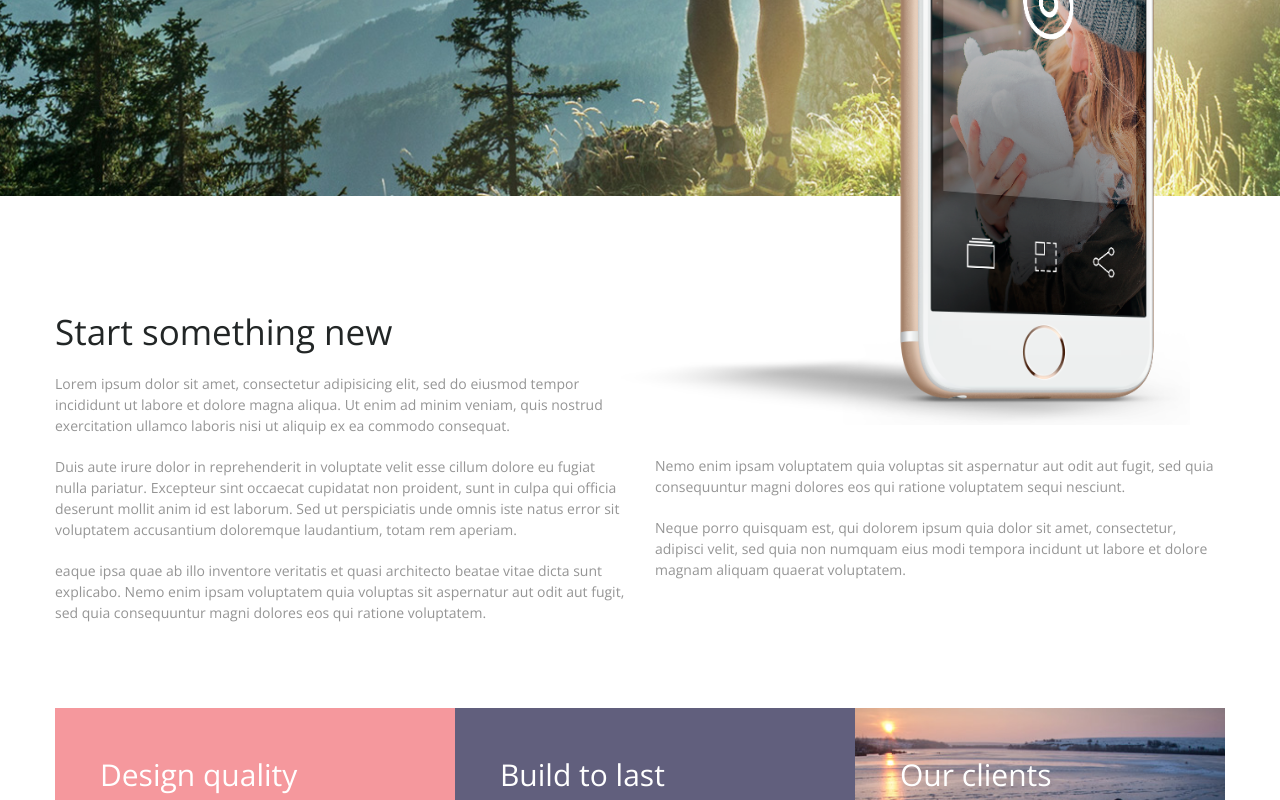
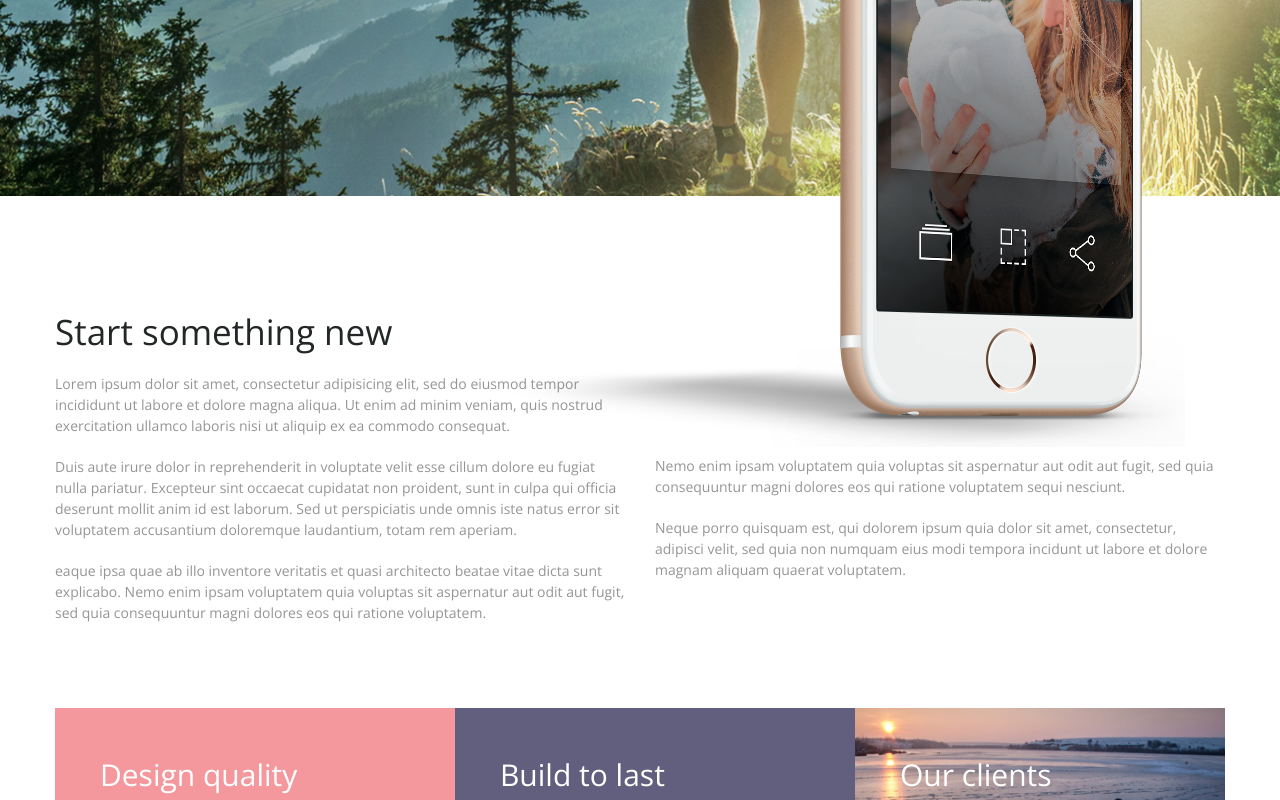
Before and after one commit to zonderweb/Take, a website: page app/index.html in a window 1280 px wide. Shown: the part 755-1555 px from the top of the page. Drawn offline with nearby package versions, Linux system fonts and the light colour scheme.

Commit message:
fix img position

```diff
--- a/app/index.html
+++ b/app/index.html
@@ -11,7 +11,7 @@
 	<link href='https://fonts.googleapis.com/css?family=Open+Sans:400,700,600,300&subset=latin,cyrillic' rel='stylesheet' type='text/css'>
 </head>
 <body>
-
+<img class="iphone" src="img/iphone_2.png" alt="">
 	<header class="header">
 		<div class="top-panel__wrap">
 
@@ -46,7 +46,7 @@
 				<p> eaque ipsa quae ab illo inventore veritatis et quasi architecto beatae vitae dicta sunt explicabo. Nemo enim ipsam voluptatem quia voluptas sit aspernatur aut odit aut fugit, sed quia consequuntur magni dolores eos qui ratione voluptatem.</p>
 			</div>
 			<div class="top-info__block top-info__block--last">
-				<img class="iphone" src="img/iphone_2.png" alt="">
+				<!-- <img class="iphone" src="img/iphone_2.png" alt=""> -->
 				<div class="margin-wrap">
 					<p>Nemo enim ipsam voluptatem quia voluptas sit aspernatur aut odit aut fugit, sed quia consequuntur magni dolores eos qui ratione voluptatem sequi nesciunt.</p>
 					<p>Neque porro quisquam est, qui dolorem ipsum quia dolor sit amet, consectetur, adipisci velit, sed quia non numquam eius modi tempora incidunt ut labore et dolore magnam aliquam quaerat voluptatem.</p>
--- a/app/sass/_header.scss
+++ b/app/sass/_header.scss
@@ -2,6 +2,7 @@ body {
 	color: $gray;
 	font-family: $font-main;
 	min-width: 320px;
+	position: relative;
 }
 .header {
 	color: $white;
@@ -70,15 +71,13 @@ body {
 .top-info__box {
 	margin-bottom: 65px;
 }
-.top-info__block--last {
-	position: relative;
-}
+.top-info__block--last {}
 .iphone {
 	position: absolute;
-	top: -629px;
-	left: -35px;
+	top: 311px;
+	right: 95px;
 	z-index: 999;
-	width: 100%;
+	max-width: 100%;
 	height: auto;
 }
 .margin-wrap {
```
Also changed, not shown: app/css/main.css.
